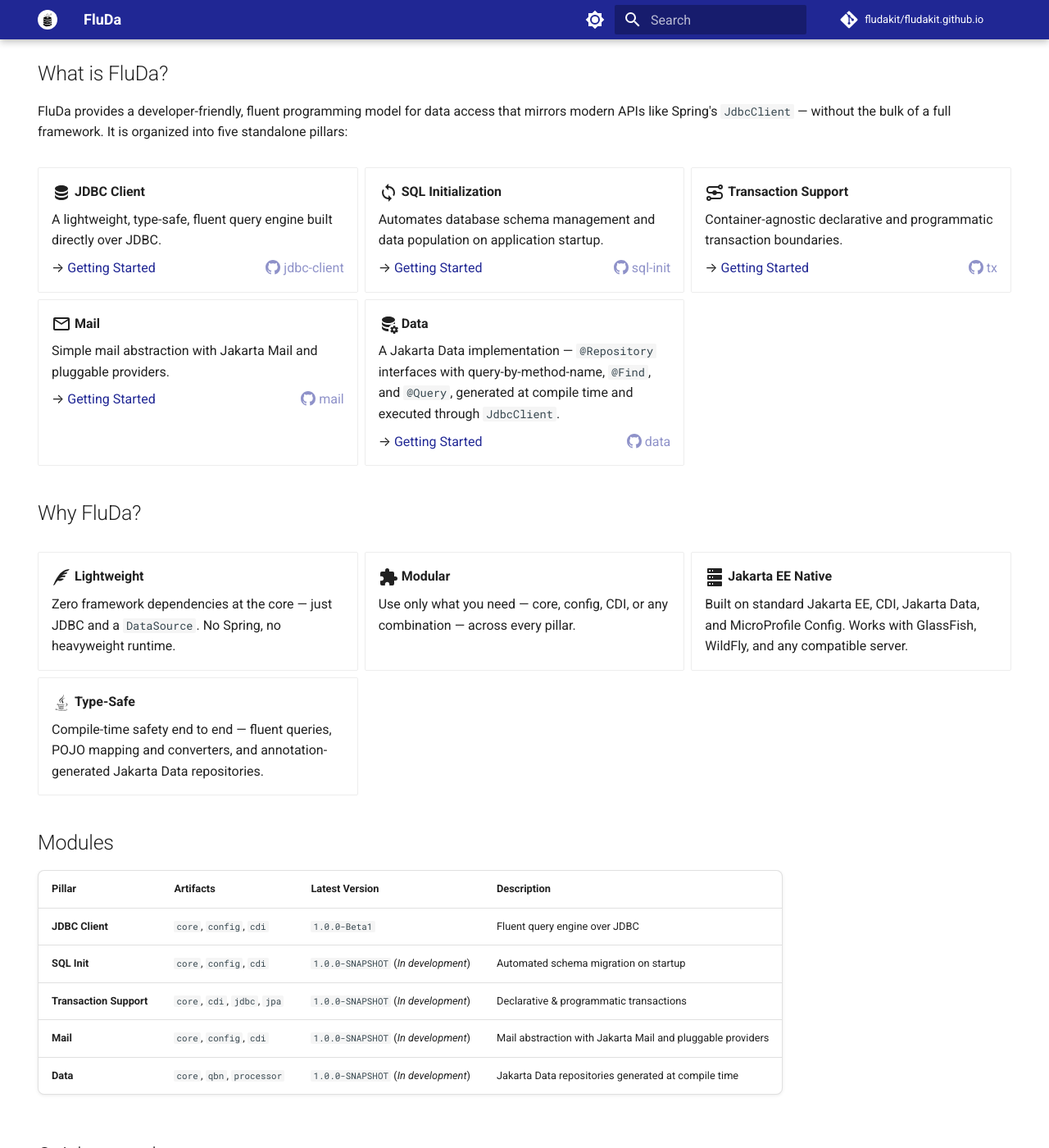
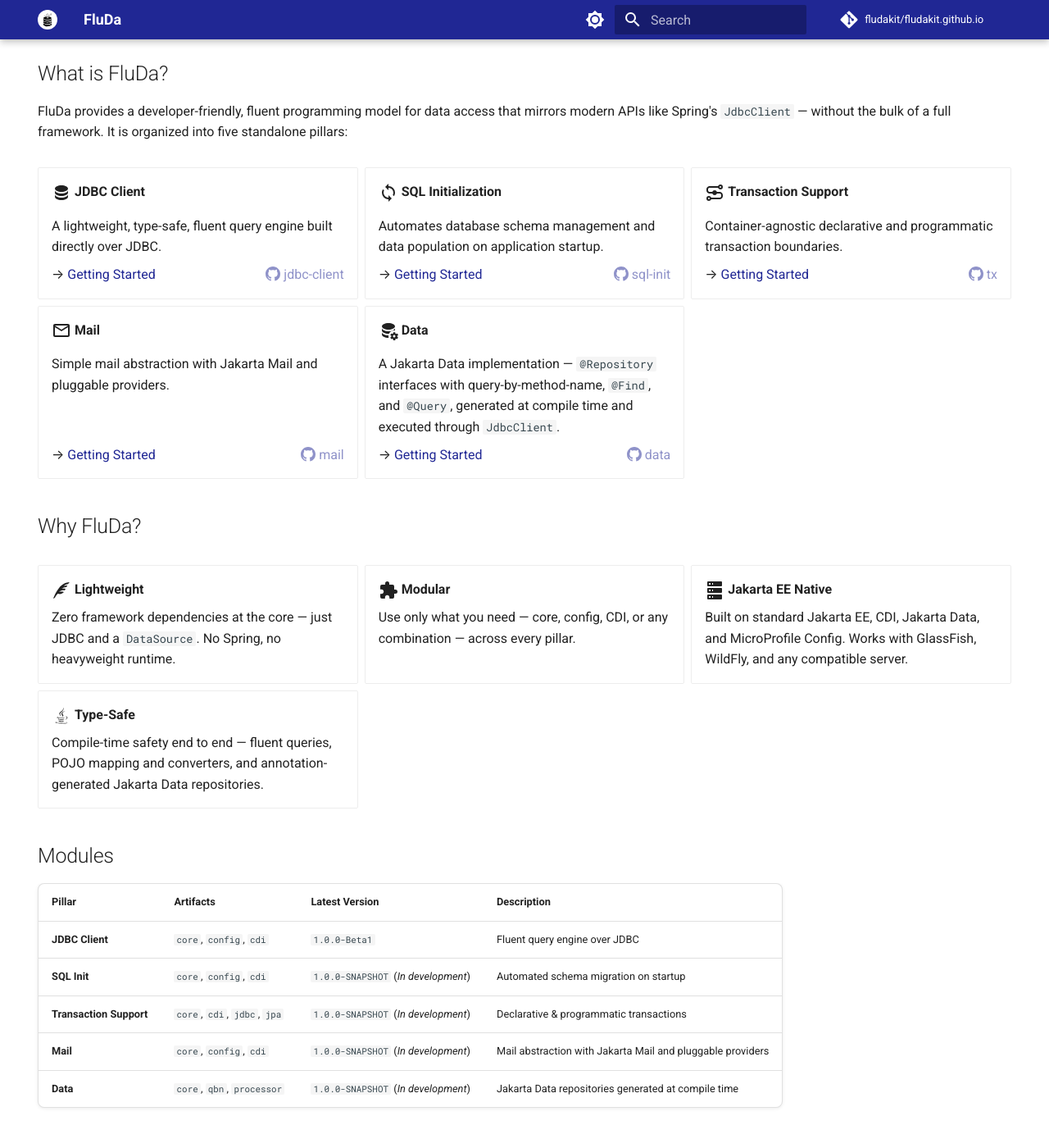
Before and after one commit to fludakit/fludakit.github.io, an MkDocs documentation site: the page built from docs/index.md, in a window 1280 px wide and 1400 px high, scrolled down 767 px. Shown: the whole window at 82% size. Built offline with MkDocs 1.6.1 and Material for MkDocs 9.7.7, drawn with Linux system fonts in a browser that asks for light colours; comment, search, counter and statistics services are not loaded.

Commit message:
style: pin card footers to the bottom so links align across a row
Make footer-bearing grid cards flex columns and push the footer link
paragraph down with margin-top:auto, so the Getting Started/repository
links line up vertically regardless of description length. Scoped with
:has(.card-link) so the footerless Why FluDa cards are unaffected.

```diff
--- a/overrides/stylesheets/extra.css
+++ b/overrides/stylesheets/extra.css
@@ -72,6 +72,20 @@
   opacity: 1;
 }
 
+/* Pin the footer links to the bottom of each card so the "Getting Started"
+   and repository links line up across a row, regardless of description
+   length. Scoped to cards that actually have a footer (.card-link) so the
+   footerless "Why FluDa?" cards keep their natural layout. */
+.grid.cards > ul > li:has(.card-link) {
+  display: flex;
+  flex-direction: column;
+}
+
+.grid.cards > ul > li > p:has(.card-link) {
+  margin-top: auto;
+  margin-bottom: 0;
+}
+
 /* Brand accent for primary buttons */
 .md-button--primary {
   background-color: var(--md-primary-fg-color);
```
